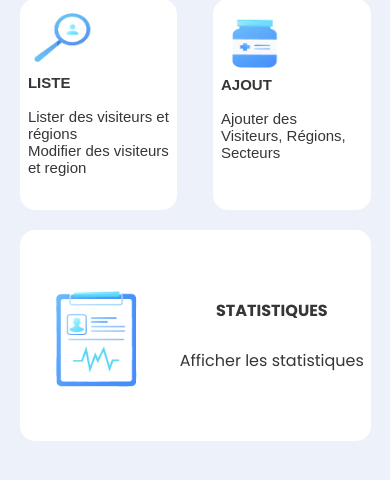
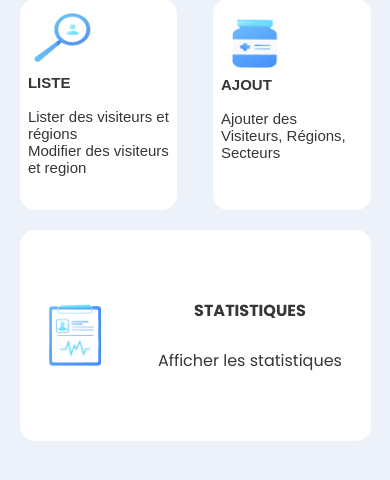
Before and after one commit to ilan990/gsb-Symfony, a PHP site: template templates/home/index.html.twig in a window 390 px wide. Shown: the part 295-775 px from the top of the page. Run offline with PHP 8.4, Linux system fonts and the light colour scheme; the template is opened without the code that fills it, so the values that code supplies are empty; some libraries are stand-ins or nearby versions.

Commit message:
Responsive page

```diff
--- a/public/Style/style.css
+++ b/public/Style/style.css
@@ -199,7 +199,7 @@ ul li:hover {
 
 }
 .accueil-statistiques img{
-    width:40%;
+    width:15%;
 }
 .accueil-btn{
     display: flex;
@@ -224,6 +224,11 @@ ul li:hover {
     font-family: sans-serif;
 }
 
+@media only screen and (max-height: 760px) {
+    .accueil-statistiques,.accueil-ajout,.accueil-liste{
+        font-size: 1.5vh;
+    }
+}
 @media only screen and (max-width: 850px) {
     header nav {
         display: none;
```
Also changed, not shown: public/img/statistiques.png.
